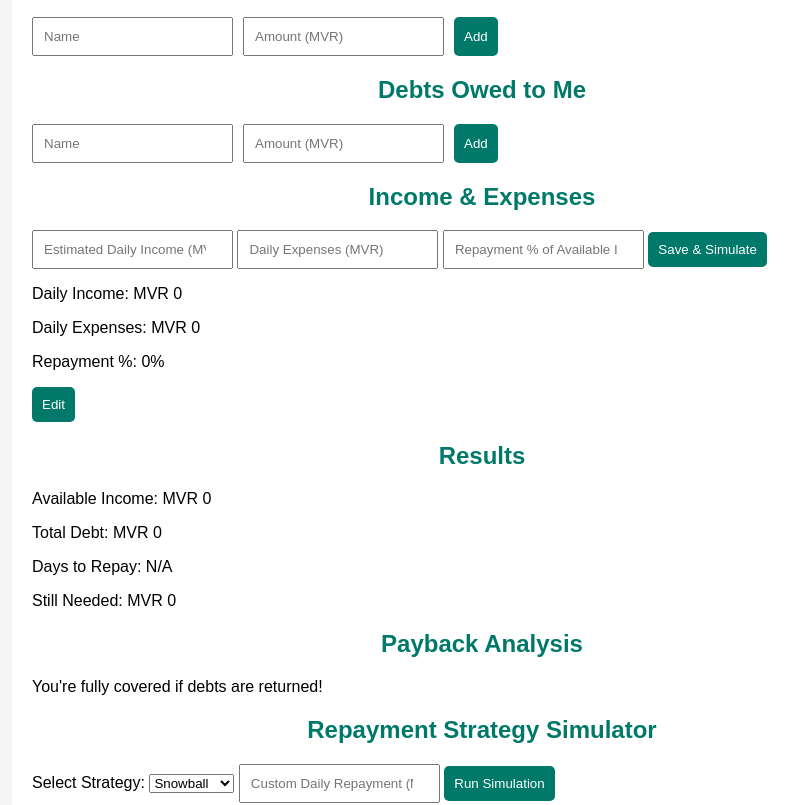
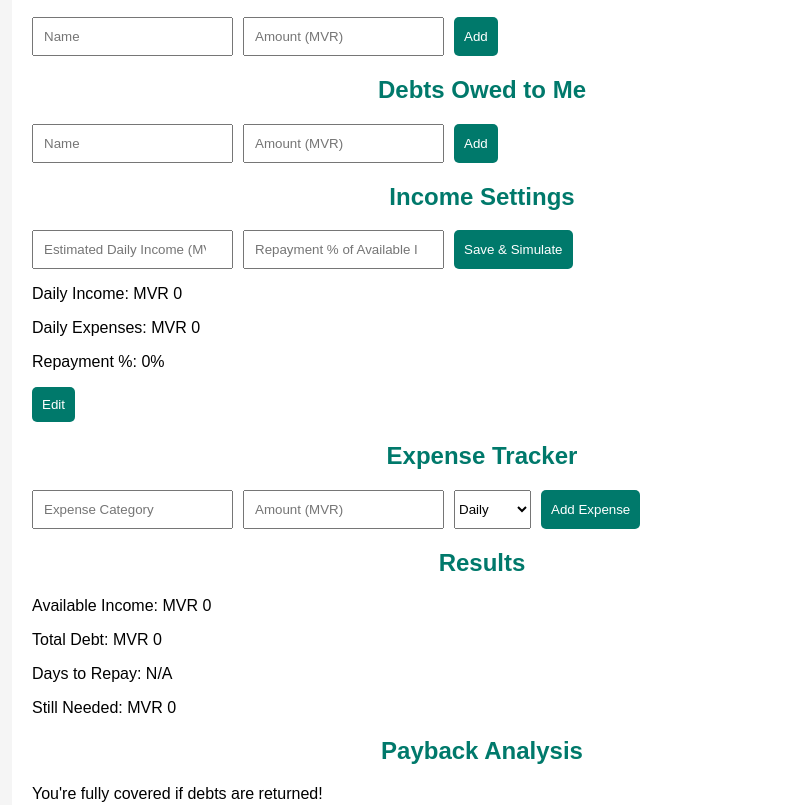
Before and after one commit to Urbanprgmr/debtpayapp, a plain HTML site: page index.html in a window 1280 px wide. Shown: the part 151-956 px from the top of the page, without its empty margins (158-956 px from the left). Drawn offline with nearby package versions, Linux system fonts and the light colour scheme.

Commit message:
Update index.html

```diff
--- a/index.html
+++ b/index.html
@@ -10,6 +10,8 @@
 <body>
   <div class="container">
     <h1>Debt Payment Manager (MVR)</h1>
+
+    <!-- Debts Section -->
     <section>
       <h2>Debts I Owe</h2>
       <div class="form">
@@ -28,14 +30,35 @@
       </div>
       <ul id="debts-owed-to-me-list"></ul>
     </section>
+
+    <!-- Income Section (Now only Daily Income and Repayment %) -->
     <section>
-      <h2>Income & Expenses</h2>
-      <input type="number" id="daily-income" placeholder="Estimated Daily Income (MVR)" />
-      <input type="number" id="daily-expenses" placeholder="Daily Expenses (MVR)" />
-      <input type="number" id="repayment-percent" placeholder="Repayment % of Available Income" />
-      <button onclick="saveIncomeExpense()">Save & Simulate</button>
+      <h2>Income Settings</h2>
+      <div class="form">
+        <input type="number" id="daily-income" placeholder="Estimated Daily Income (MVR)" />
+        <input type="number" id="repayment-percent" placeholder="Repayment % of Available Income" />
+        <button onclick="saveIncomeExpense()">Save & Simulate</button>
+      </div>
       <div id="income-details"></div>
     </section>
+
+    <!-- Advanced Expense Tracker -->
+    <section>
+      <h2>Expense Tracker</h2>
+      <div class="form">
+        <input type="text" id="expense-category" placeholder="Expense Category" />
+        <input type="number" id="expense-amount" placeholder="Amount (MVR)" />
+        <select id="expense-frequency">
+          <option value="daily">Daily</option>
+          <option value="monthly">Monthly</option>
+          <option value="one-time">One-time</option>
+        </select>
+        <button onclick="addExpense()">Add Expense</button>
+      </div>
+      <ul id="expense-list"></ul>
+    </section>
+
+    <!-- Simulation & Results -->
     <section id="results">
       <h2>Results</h2>
       <p id="available-income"></p>
@@ -47,19 +70,23 @@
       <h2>Payback Analysis</h2>
       <p id="analysis-result"></p>
     </section>
+
+    <!-- Repayment Strategy Simulator -->
     <section id="strategy">
       <h2>Repayment Strategy Simulator</h2>
       <label>Select Strategy:
         <select id="strategy-select">
-          <option value="snowball">Snowball</option>
-          <option value="avalanche">Avalanche</option>
-          <option value="manual">Manual</option>
+          <option value="snowball">Snowball (Smallest First)</option>
+          <option value="avalanche">Avalanche (Largest First)</option>
+          <option value="manual">Manual (By Order)</option>
         </select>
       </label>
       <input type="number" id="custom-repay" placeholder="Custom Daily Repayment (MVR)" />
       <button onclick="simulateStrategy()">Run Simulation</button>
       <div id="strategy-results"></div>
     </section>
+
+    <!-- Visual Charts -->
     <section id="charts">
       <h2>Visual Dashboard</h2>
       <canvas id="lineChart" height="200"></canvas>
@@ -70,6 +97,16 @@
         <p id="progress-label"></p>
       </div>
     </section>
+
+    <!-- Monthly Summary -->
+    <section id="monthly-summary">
+      <h2>Monthly Summary</h2>
+      <p id="monthly-income"></p>
+      <p id="monthly-expenses"></p>
+      <p id="monthly-debt-payment"></p>
+      <p id="monthly-balance"></p>
+    </section>
+
   </div>
   <script src="script.js"></script>
 </body>
```
